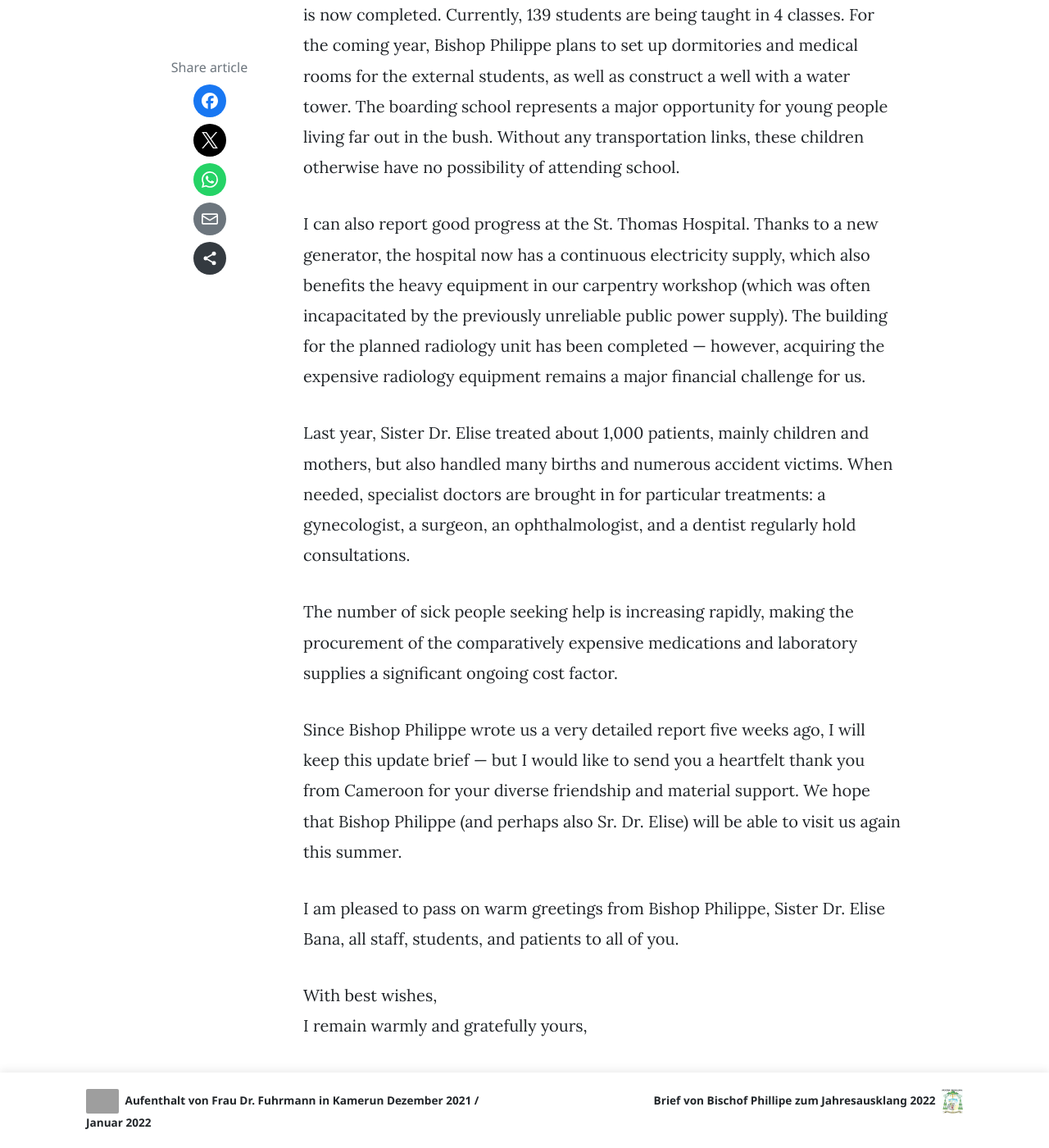
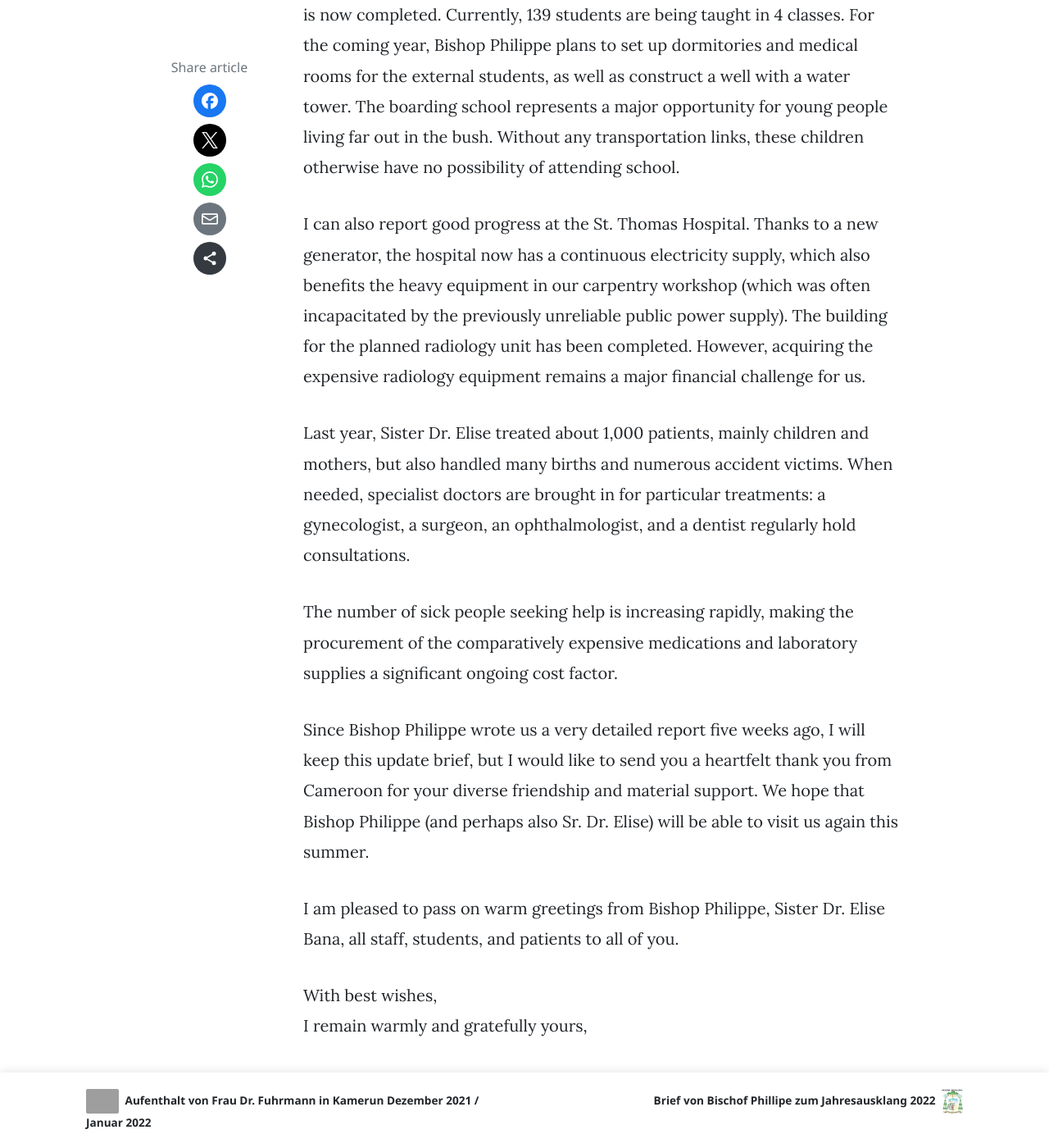
Before and after one commit to Thomas-Hospital-e-V/Thomas-Hospital-e-V.github.io, a Jekyll site: the page built from _posts/en/2022-01-11-marion-aufenthalt-in-kamerun.md, in a window 1280 px wide and 1400 px high, scrolled down 2257 px. Shown: the whole window at 82% size. Built offline with Jekyll 4.4.1, drawn with Linux system fonts in a browser that asks for light colours; grey boxes are pictures that could not be loaded.

Commit message:
Replace em dashes in English texts

```diff
--- a/_posts/en/2022-01-11-marion-aufenthalt-in-kamerun.md
+++ b/_posts/en/2022-01-11-marion-aufenthalt-in-kamerun.md
@@ -29,13 +29,13 @@ I am also pleased to report on the completion of the Thomas Reich Guesthouse, wh
 
 At the beginning of 2022, we visited the Hildegard Althaus School here in Ebolowa. The construction of this bilingual boarding school is thanks to our long-time companion and friend Hildegard, who generously supported the association with a foundation after her death. The shell of the school building is now completed. Currently, 139 students are being taught in 4 classes. For the coming year, Bishop Philippe plans to set up dormitories and medical rooms for the external students, as well as construct a well with a water tower. The boarding school represents a major opportunity for young people living far out in the bush. Without any transportation links, these children otherwise have no possibility of attending school.
 
-I can also report good progress at the St. Thomas Hospital. Thanks to a new generator, the hospital now has a continuous electricity supply, which also benefits the heavy equipment in our carpentry workshop (which was often incapacitated by the previously unreliable public power supply). The building for the planned radiology unit has been completed — however, acquiring the expensive radiology equipment remains a major financial challenge for us.
+I can also report good progress at the St. Thomas Hospital. Thanks to a new generator, the hospital now has a continuous electricity supply, which also benefits the heavy equipment in our carpentry workshop (which was often incapacitated by the previously unreliable public power supply). The building for the planned radiology unit has been completed. However, acquiring the expensive radiology equipment remains a major financial challenge for us.
 
 Last year, Sister Dr. Elise treated about 1,000 patients, mainly children and mothers, but also handled many births and numerous accident victims. When needed, specialist doctors are brought in for particular treatments: a gynecologist, a surgeon, an ophthalmologist, and a dentist regularly hold consultations.
 
 The number of sick people seeking help is increasing rapidly, making the procurement of the comparatively expensive medications and laboratory supplies a significant ongoing cost factor.
 
-Since Bishop Philippe wrote us a very detailed report five weeks ago, I will keep this update brief — but I would like to send you a heartfelt thank you from Cameroon for your diverse friendship and material support. We hope that Bishop Philippe (and perhaps also Sr. Dr. Elise) will be able to visit us again this summer.
+Since Bishop Philippe wrote us a very detailed report five weeks ago, I will keep this update brief, but I would like to send you a heartfelt thank you from Cameroon for your diverse friendship and material support. We hope that Bishop Philippe (and perhaps also Sr. Dr. Elise) will be able to visit us again this summer.
 
 I am pleased to pass on warm greetings from Bishop Philippe, Sister Dr. Elise Bana, all staff, students, and patients to all of you.
 
```
Also changed, not shown: _home_sections/en/donations.md (+1 -1 lines).
